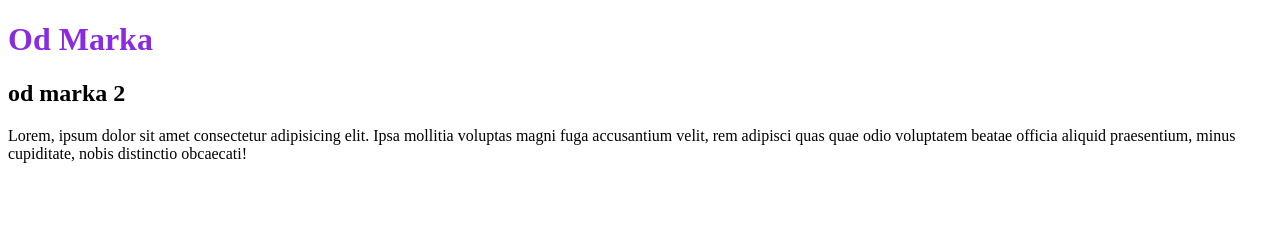
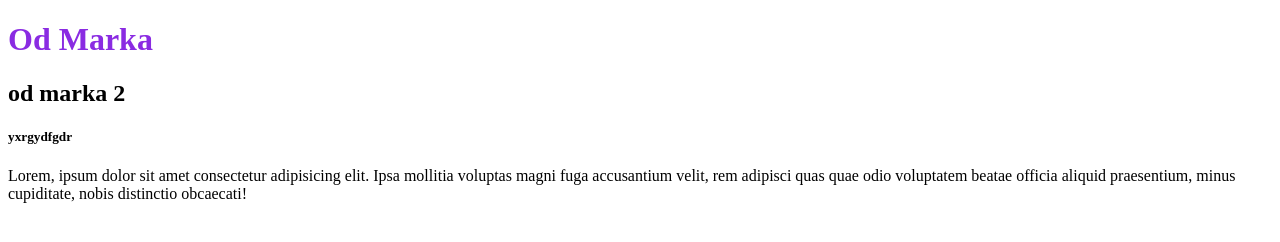
Before and after one commit to elijahmg/utery-project, a plain HTML site: page index.html in a window 1280 px wide. Drawn offline with Linux system fonts and the light colour scheme.

Commit message:
Větev od marka

```diff
--- a/index.html
+++ b/index.html
@@ -13,6 +13,11 @@
 <body>
    <h1>Od Marka</h1>
    <h2>od marka 2</h2>
+
+   <h5>yxrgydfgdr</h5>
+
+
+
    <p>Lorem, ipsum dolor sit amet consectetur adipisicing elit. Ipsa mollitia voluptas magni fuga accusantium velit, rem adipisci quas quae odio voluptatem beatae officia aliquid praesentium, minus cupiditate, nobis distinctio obcaecati!</p>
 </body>
 </html>
```
